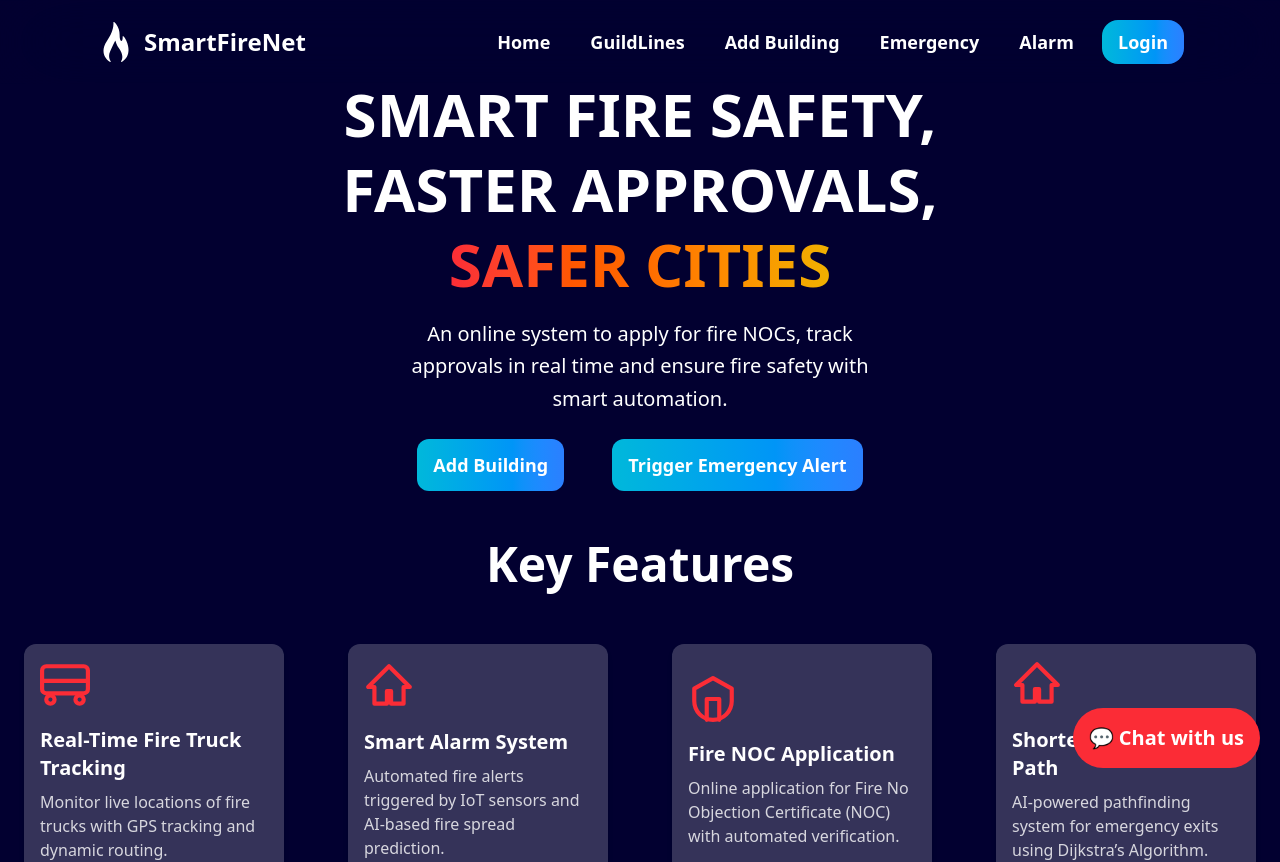
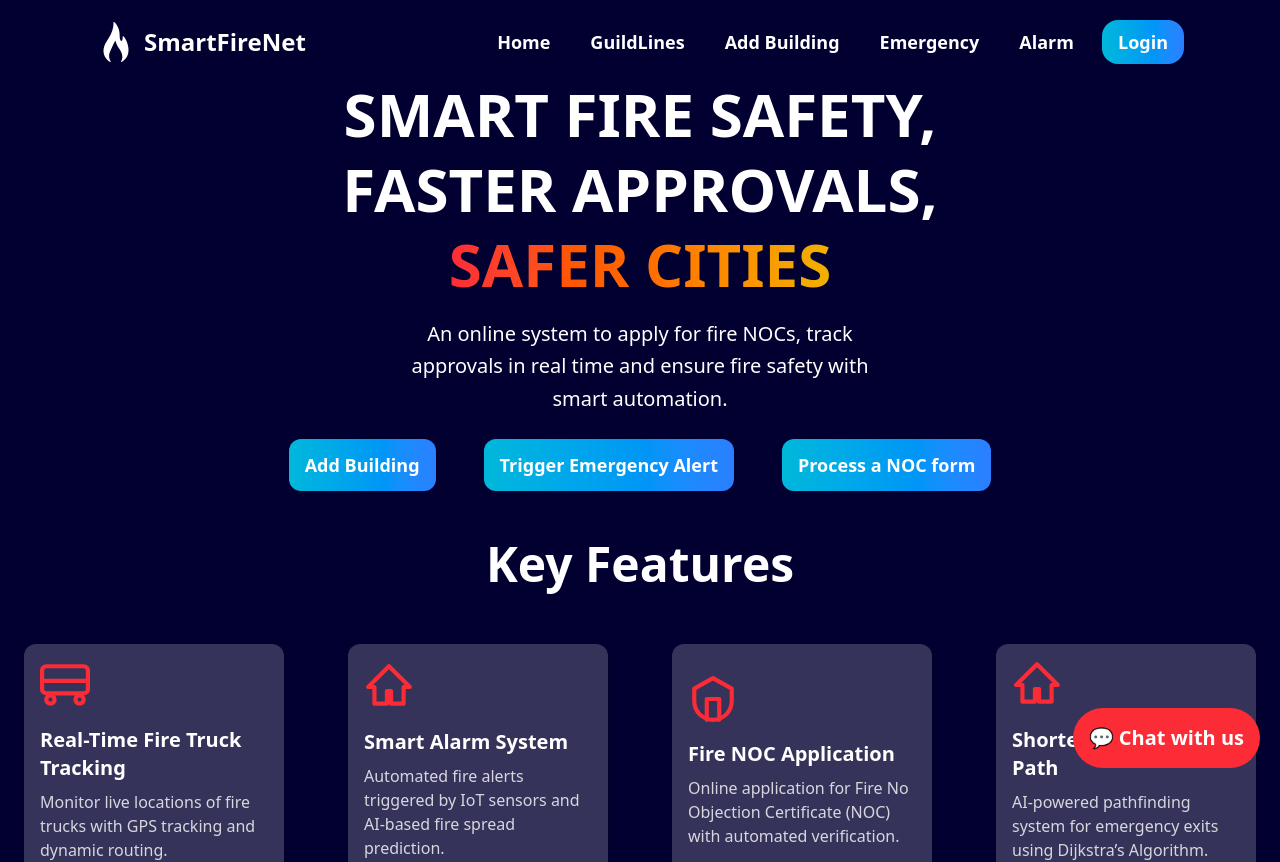
Before and after one commit to Ryadav0654/prayatna2.0, a Next.js app in the folder apps/web/: page / in a window 1280 px wide. Shown: the top 862 px of the page. Built offline with nearby package versions, Linux system fonts and the light colour scheme.

Commit message:
3rd button

```diff
--- a/apps/web/app/page.tsx
+++ b/apps/web/app/page.tsx
@@ -90,6 +90,11 @@ export default function Home() {
               onclick={() => triggerAlert()}
               styles="bg-red-600 text-white py-3 px-4 rounded-xl font-bold mt-6"
             />
+             <Button
+              name="Process a NOC form"
+              onclick={() => router.push("/process-from")}
+              styles="bg-red-600 text-white py-3 px-4 rounded-xl font-bold mt-6"
+            />
           </div>
         </div>
       </section>
```
Also changed, not shown: apps/web/app/process-form/page.tsx (added).
